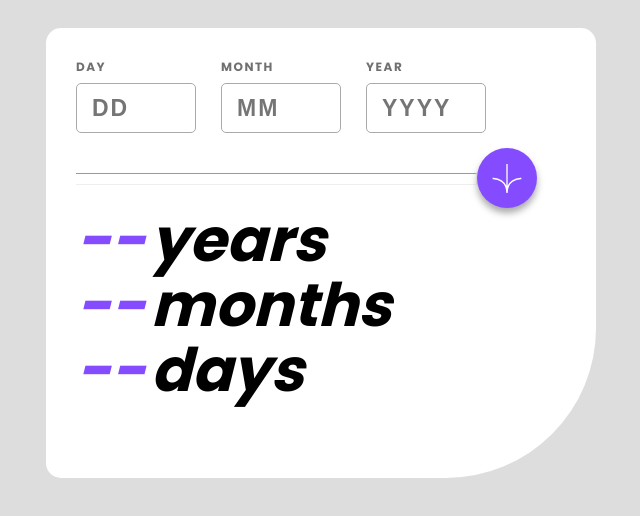
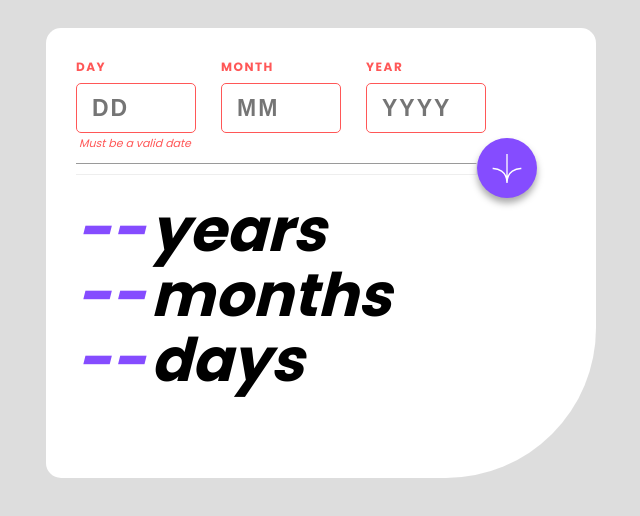
Before and after one commit to chris-base/Age-calculator-app, a plain HTML site: page index.html in a window 1280 px wide. Both pictures are taken after a click on the element 826 px from the left and 178 px from the top of the page. Shown: the whole page, without its empty margins (319-959 px from the left). Drawn offline with Linux system fonts and the light colour scheme.

Commit message:
started input ts/styling on input

```diff
--- a/dist/script.js
+++ b/dist/script.js
@@ -1,2 +1,42 @@
 "use strict";
-console.log('init');
+const red = "hsl(0, 100%, 67%)";
+const grey = "hsl(0, 1%, 44%)";
+let showInvalidMessage;
+const checkIfValidInputs = () => {
+    let dayInput = Number(document.getElementById("dayInput").value);
+    let monthInput = Number(document.getElementById("monthInput").value);
+    let yearInput = Number(document.getElementById("yearInput").value);
+    let invalidInputText = document.getElementById("invalidInputText");
+    showInvalidMessage = false;
+    if (dayInput < 1 || dayInput > 31) {
+        document.getElementById("dayInput").style.borderColor = red;
+        document.getElementById("dayText").style.color = red;
+        showInvalidMessage = true;
+    }
+    else {
+        document.getElementById("dayInput").style.borderColor = "#aaaaaa";
+        document.getElementById("dayText").style.color = grey;
+    }
+    if (monthInput < 1 || monthInput > 12) {
+        document.getElementById("monthInput").style.borderColor = red;
+        document.getElementById("monthText").style.color = red;
+        showInvalidMessage = true;
+    }
+    else {
+        document.getElementById("monthInput").style.borderColor = "#aaaaaa";
+        document.getElementById("monthText").style.color = grey;
+    }
+    if (yearInput < 1900 || yearInput > 2023) {
+        document.getElementById("yearInput").style.borderColor = red;
+        document.getElementById("yearText").style.color = red;
+        showInvalidMessage = true;
+    }
+    else {
+        document.getElementById("yearInput").style.borderColor = "#aaaaaa";
+        document.getElementById("yearText").style.color = grey;
+    }
+    invalidInputText.style.display = showInvalidMessage ? "flex" : "none";
+};
+document.getElementById("arrowButtonContainer").addEventListener("click", function () {
+    checkIfValidInputs();
+});
--- a/index.html
+++ b/index.html
@@ -27,9 +27,9 @@
 			<div id='inputContainer'>
 
 				<div class="dayInputContainer">
-					<p class="dayText">Day</p>
+					<p class="inputLabelText" id="dayText">Day</p>
 
-					<input type="number" min="1" max="31" placeholder="DD" />
+					<input id="dayInput" type="number" min="1" max="31" placeholder="DD" />
 				</div>
 
 			</div>
@@ -37,9 +37,9 @@
 			<div id='inputContainer'>
 
 				<div class="dayInputContainer">
-					<p class="dayText">Month</p>
+					<p class="inputLabelText" id="monthText">Month</p>
 
-					<input type="number" min="1" max="12" placeholder="MM" />
+					<input id="monthInput" type="number" min="1" max="12" placeholder="MM" />
 				</div>
 
 			</div>
@@ -47,14 +47,16 @@
 			<div id='inputContainer'>
 
 				<div class="dayInputContainer">
-					<p class="dayText">Year</p>
+					<p class="inputLabelText" id="yearText">Year</p>
 
-					<input type="number" min="1900" max="2023" placeholder="YYYY" />
+					<input id="yearInput" type="number" min="1900" max="2023" placeholder="YYYY" />
 				</div>
 
 			</div>
 
 		</div>
+
+		<p id="invalidInputText">Must be a valid date</p>
 
 		<div id="hrAndButtonContainer">
 
--- a/styles.css
+++ b/styles.css
@@ -29,11 +29,11 @@ body {
 
 #inputContainer {
     display: flex;
-    height: 100px;
+    height: 90px;
     margin-right: 25px;
 }
 
-.dayText {
+.inputLabelText {
     text-transform: uppercase;
     letter-spacing: 1.5px;
     font-weight: 700;
@@ -74,6 +74,16 @@ input[type=number]::-webkit-inner-spin-button,
 input[type=number]::-webkit-outer-spin-button {
     -webkit-appearance: none;
     margin: 0;
+}
+
+#invalidInputText {
+    position: absolute;
+    display: flex;
+    margin: 0 0 0 3px;
+    color: hsl(0, 100%, 67%);
+    font-size: 11px;
+    font-style: italic;
+    top: 135px;
 }
 
 #hrAndButtonContainer {
```
Also changed, not shown: src/script.ts (+51 -1 lines).
